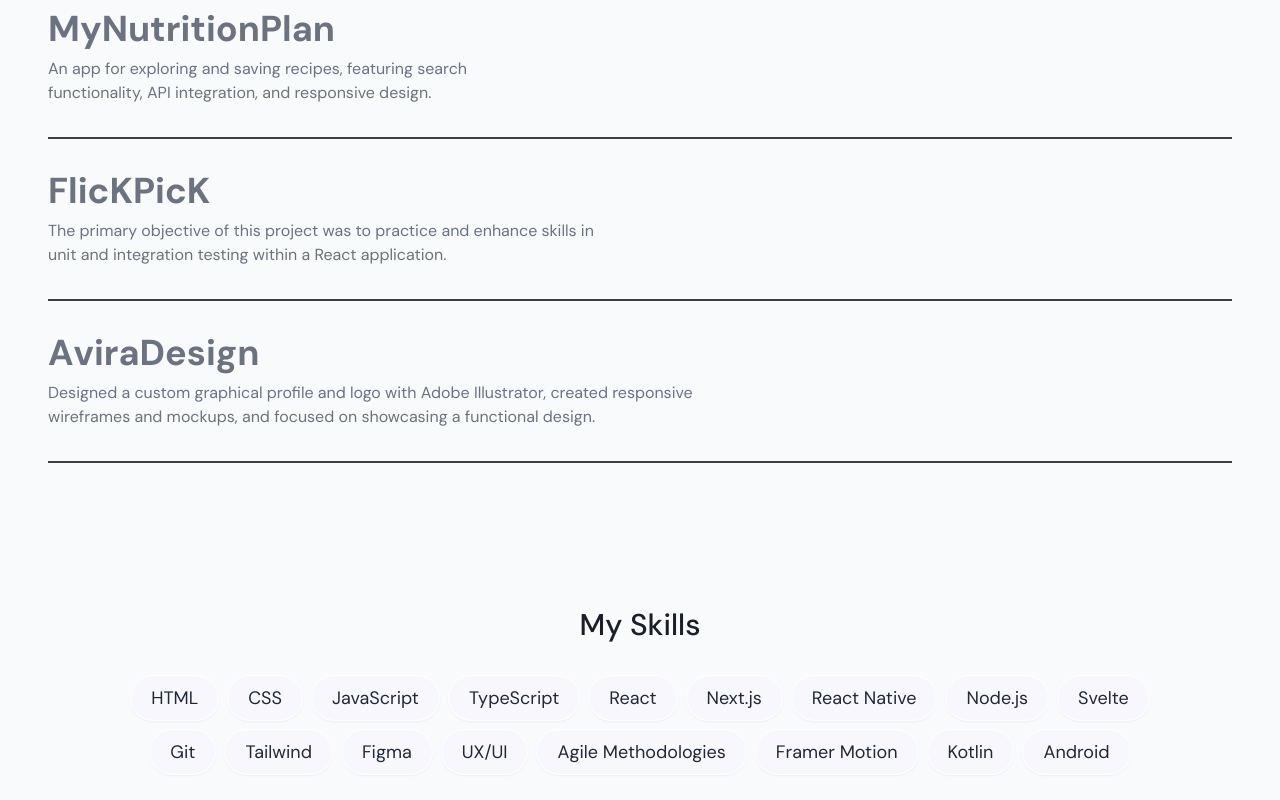
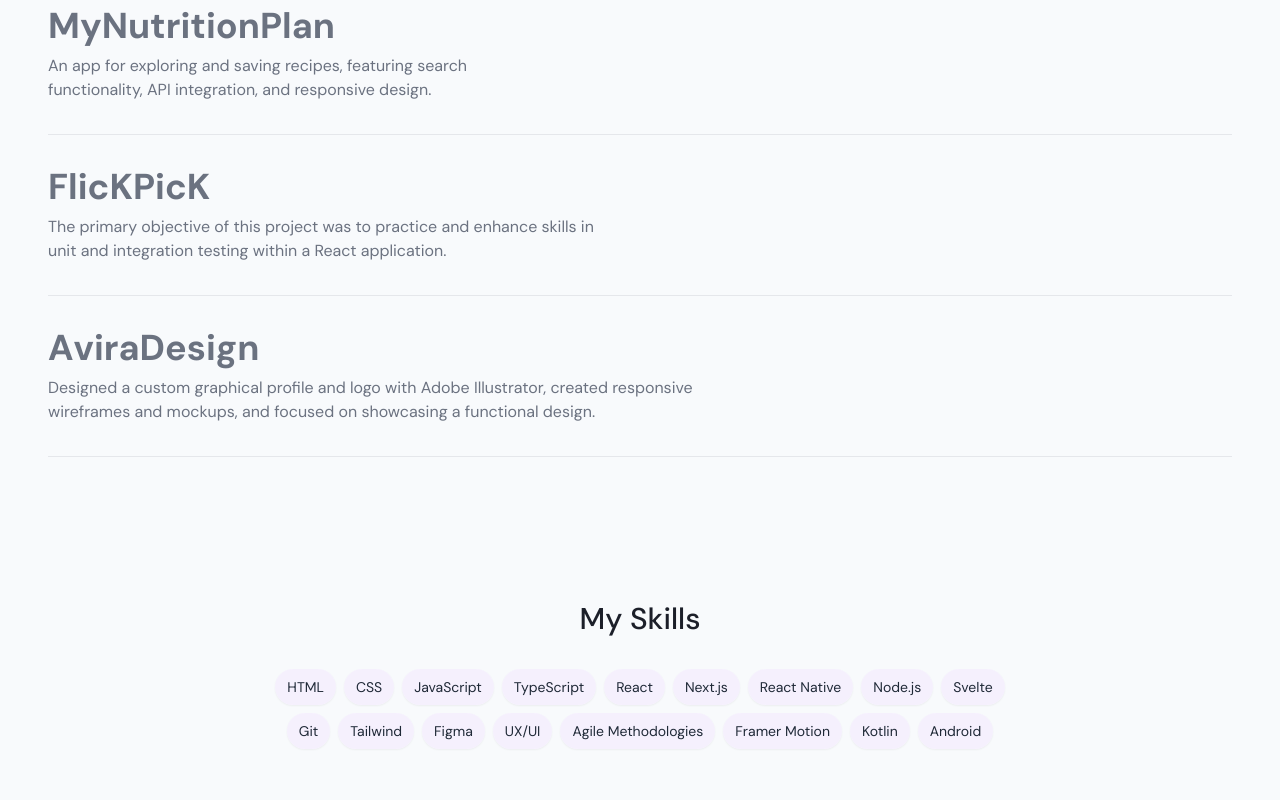
Before and after one commit to CatAvadani/my-portfolio-next.js, a Next.js app: page / in a window 1280 px wide. Shown: the part 2220-3020 px from the top of the page. Built offline with nearby package versions, Linux system fonts and the light colour scheme; grey boxes are pictures that could not be loaded.

Commit message:
Update styles in projects and skills components for improved aesthetics

```diff
--- a/components/projects.tsx
+++ b/components/projects.tsx
@@ -80,7 +80,7 @@
       onMouseMove={handleMouseMove}
       initial="initial"
       whileHover="whileHover"
-      className="group relative flex items-center justify-between border-b-2 border-neutral-700 py-4 transition-colors duration-500 hover:border-neutral-300 md:py-8"
+      className="group relative flex items-center justify-between border-b border-gray-200 py-4 transition-colors duration-500 hover:border-gray-400 md:py-8"
     >
       <div>
         <motion.span
--- a/components/skills.tsx
+++ b/components/skills.tsx
@@ -31,10 +31,10 @@
     "
     >
       <SectionHeading>My Skills</SectionHeading>
-      <ul className="flex flex-wrap justify-center gap-2 text-lg text-gray-800">
+      <ul className="flex flex-wrap justify-center gap-2 text-sm  text-gray-800 max-w-3xl">
         {skillsData.map((skill, index) => (
           <motion.li
-            className="bg-purple-50/60 rounded-full px-5 py-2 dark:bg-white/10 dark:text-white/80 border border-white/80 shadow-sm dark:border-white/20"
+            className="bg-purple-100/50 rounded-full px-3 py-2 dark:bg-white/10 dark:text-white/80  shadow-sm dark:border-white/20 "
             key={index}
             variants={fadeInAnimationVariants}
             initial="initial"
```
